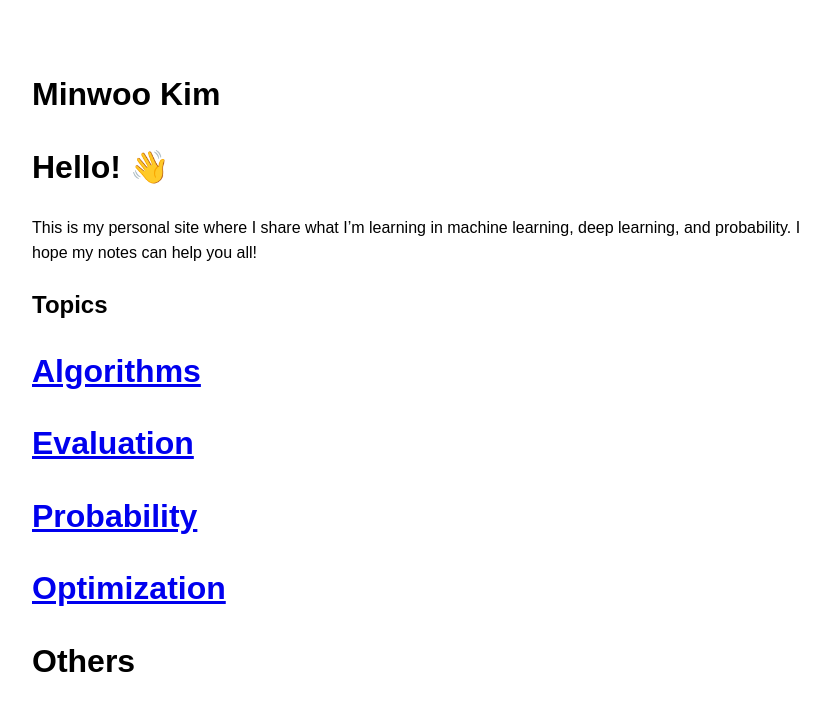
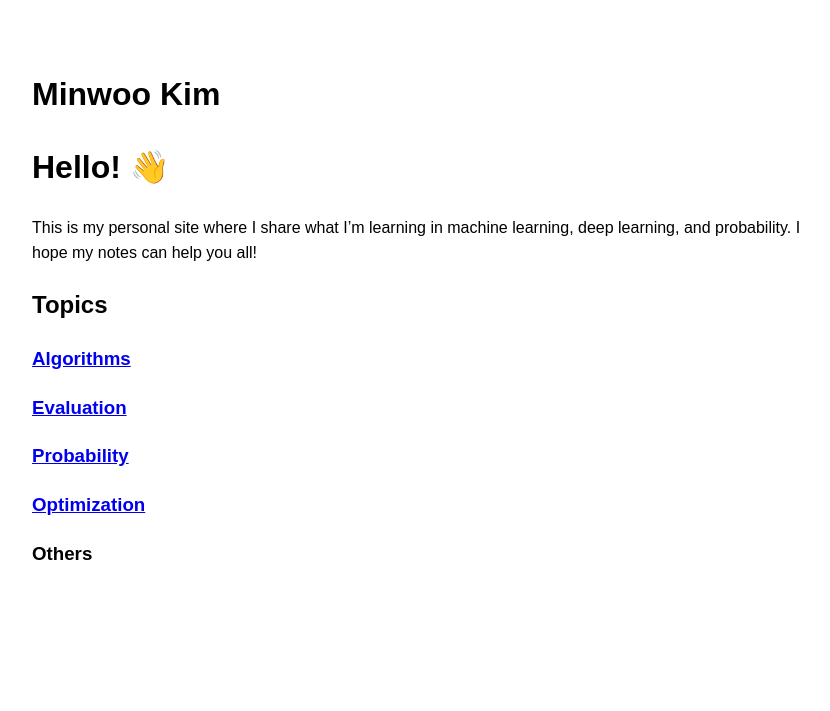
Before and after one commit to mkim2178/mkim2178.github.io, a Jekyll site: the page built from index.md, in a window 1280 px wide. Shown: the top 711 px of the page, without its empty margins (208-1038 px from the left). Built offline with Jekyll 4.4.1, drawn with Linux system fonts in a browser that asks for light colours.

Commit message:
fix the size of font for the topic section

```diff
--- a/index.md
+++ b/index.md
@@ -8,8 +8,8 @@ This is my personal site where I share what I'm learning in machine learning, de
 
 
 ## Topics
-# [Algorithms](algorithms/)
-# [Evaluation](evaluations/)
-# [Probability](probability/)
-# [Optimization](optimizations/)
-# Others
+### [Algorithms](algorithms/)
+### [Evaluation](evaluations/)
+### [Probability](probability/)
+### [Optimization](optimizations/)
+### Others
```
